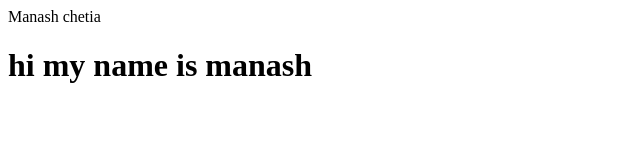
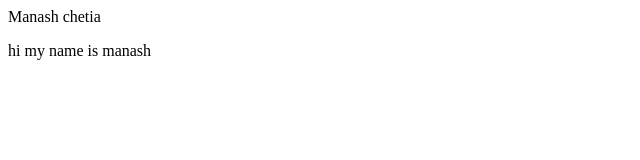
Before and after one commit to BAMBO12-OUE/IT-CELL-ASSAM, a plain HTML site: page index.html in a window 1280 px wide. Shown: the whole page, without its empty margins (0-640 px from the left). Drawn offline with Linux system fonts and the light colour scheme.

Commit message:
add new line

```diff
--- a/index.html
+++ b/index.html
@@ -1,2 +1,2 @@
 <p>Manash chetia</p>
-<h1>hi my name is manash</h1>
+<p>hi my name is manash</p>
```
